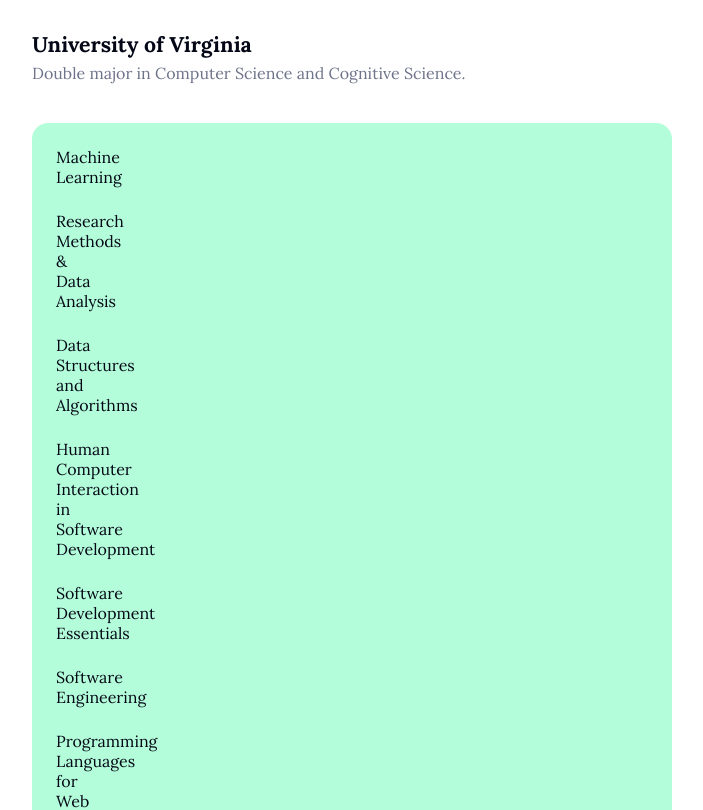
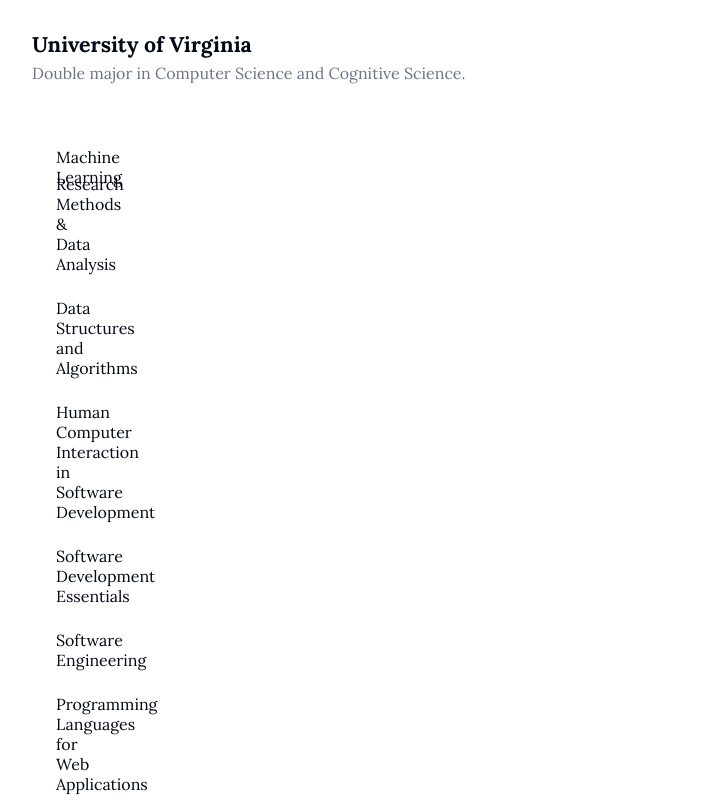
Before and after one commit to tara-morin/website, a Next.js app: page /en/about in a window 1280 px wide. Shown: the part 521-1331 px from the top of the page, without its empty margins (480-1183 px from the left). Built offline with nearby package versions, Linux system fonts and the light colour scheme.

Commit message:
added rows to grid, removed background

```diff
--- a/src/app/[locale]/about/page.tsx
+++ b/src/app/[locale]/about/page.tsx
@@ -200,7 +200,7 @@ export default function About(
                                     </Flex>
                                 ))}
                             </Flex>
-                            <Grid border="brand-medium" columns={2} gap="24" padding="24" radius="l"  background="brand-medium">
+                            <Grid border="brand-medium" columns={2} rows={3} gap="24" padding="24" radius="l">
                                 {about.studies.courses.map((course, index)=>(
                                         <Text
                                             id={course.name}>
```
